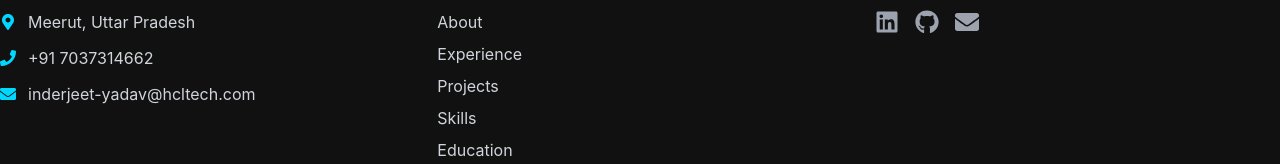
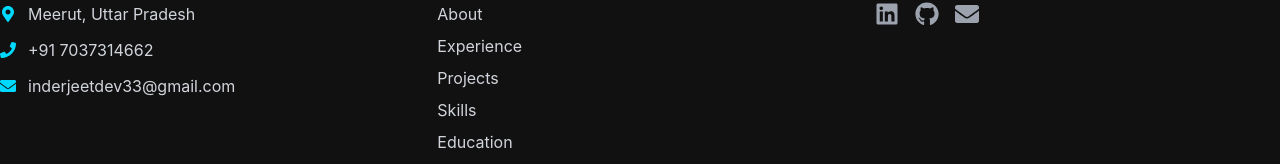
Before and after one commit to lnderjeet29/portfolio, a React (Vite) app: page / in a window 1280 px wide. Shown: the part 5111-5275 px from the top of the page. Built offline with nearby package versions, Linux system fonts and the light colour scheme.

Commit message:
Update email to inderjeetdev33@gmail.com

```diff
--- a/src/data/portfolioData.ts
+++ b/src/data/portfolioData.ts
@@ -40,7 +40,7 @@ export const personalInfo: PersonalInfo = {
   name: 'Inderjeet Yadav',
   location: 'Meerut, Uttar Pradesh',
   phone: '+91 7037314662',
-  email: 'inderjeet-yadav@hcltech.com',
+  email: 'inderjeetdev33@gmail.com',
   linkedin: 'https://www.linkedin.com/in/inderjeetdev/',
   github: 'https://github.com/lnderjeet29',
 }
```
Also changed, not shown: public/assets/iimt-university.jpg (added), public/assets/manipal-university.jpg (added).
